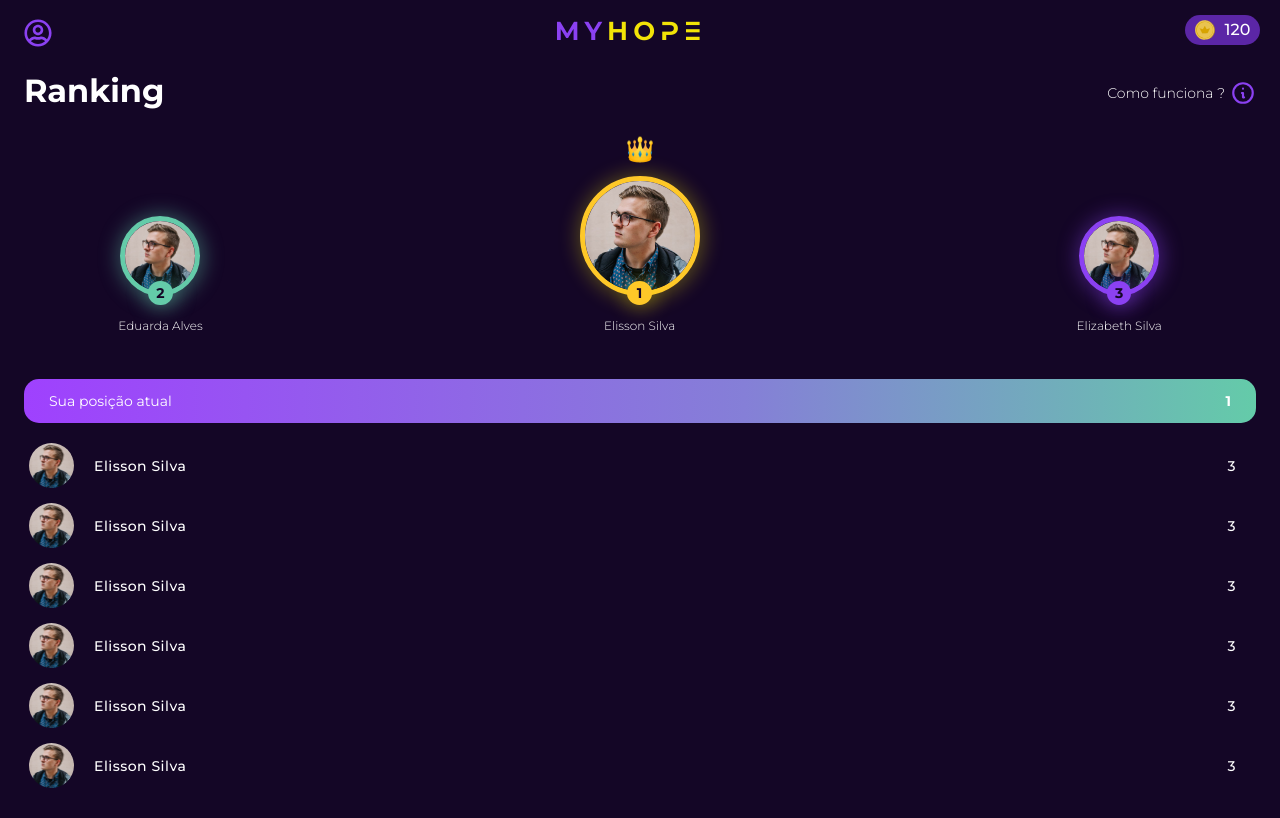
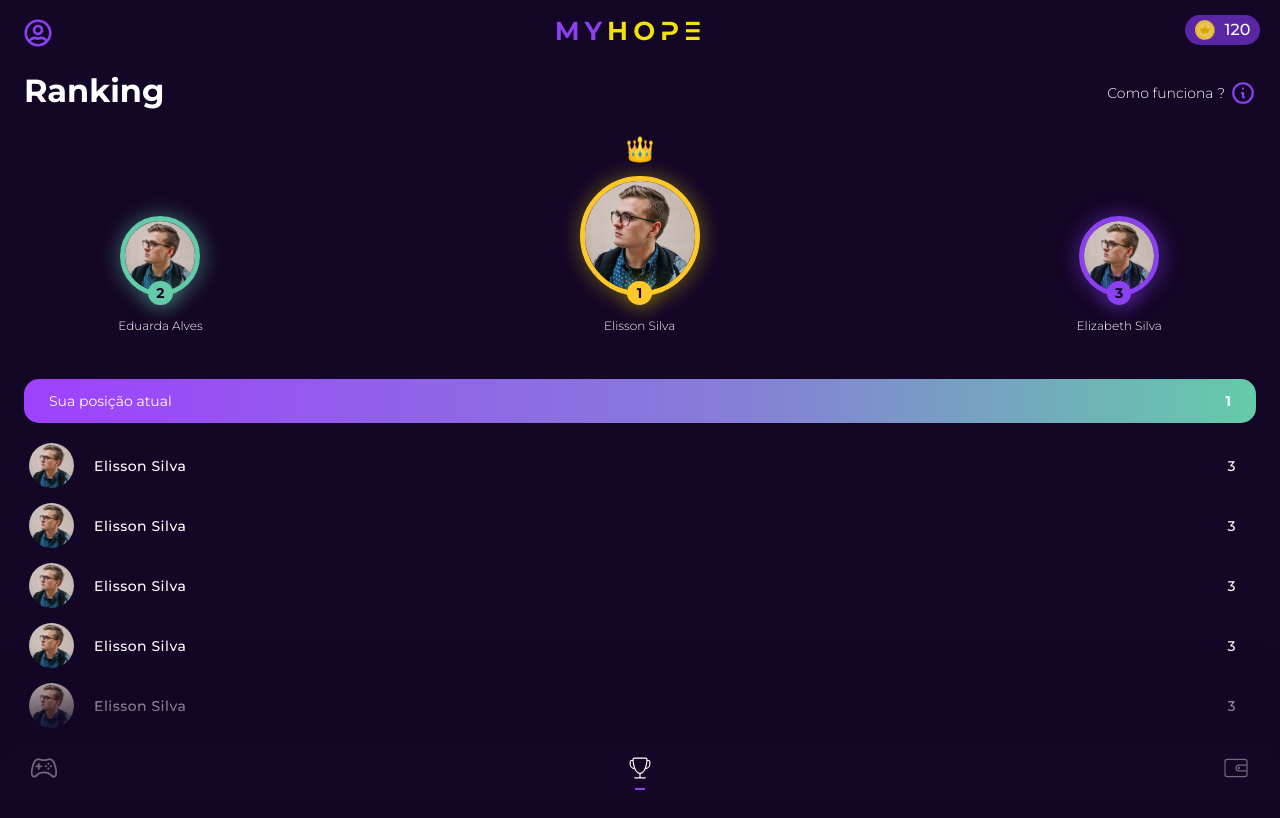
Before and after one commit to elissonalvesilva/myhope, a React (Create React App) app in the folder front/: page /ranking in a window 1280 px wide. Built offline with nearby package versions, Linux system fonts and the light colour scheme.

Commit message:
feat: created footer

```diff
--- a/front/src/components/Container/index.js
+++ b/front/src/components/Container/index.js
@@ -1,3 +1,4 @@
+import Footer from '../Footer';
 import Navbar from '../Navbar';
 
 export default function Container({ children }) {
@@ -5,6 +6,7 @@ export default function Container({ children }) {
     <>
       <Navbar />
       {children}
+      <Footer/>
     </>
   )
 }
--- /dev/null
+++ b/front/src/components/Footer/index.js
@@ -0,0 +1,27 @@
+import { IoGameControllerOutline } from 'react-icons/io5';
+import { CiTrophy } from 'react-icons/ci';
+import { CiWallet } from 'react-icons/ci';
+
+import {
+  Content,
+  Menu,
+  MenuItem,
+} from './style';
+
+export default function Footer() {
+  return (
+    <Content>
+      <Menu>
+        <MenuItem className='inactive'>
+          <IoGameControllerOutline />
+        </MenuItem>
+        <MenuItem className='active'>
+          <CiTrophy />
+        </MenuItem>
+        <MenuItem className='inactive'>
+          <CiWallet/>
+        </MenuItem>
+      </Menu>
+    </Content>
+  )
+}
--- /dev/null
+++ b/front/src/components/Footer/style.js
@@ -0,0 +1,54 @@
+import styled from 'styled-components';
+import { Colors } from '../../styles/colors';
+
+const Content = styled.div`
+  position: fixed;
+  bottom: 0;
+  background-color: ${Colors.BackgroundColorPrimary};
+  -webkit-box-shadow: -1px -34px 54px 0px rgba(20, 6, 38, 09);
+  -moz-box-shadow: -1px -34px 54px 0px rgba(20, 6, 38, 09);
+  box-shadow: -1px -34px 54px 0px rgba(20, 6, 38, 09);
+  height: 60px;
+  width: 100vw;
+  display: flex;
+  justify-content: space-between;
+  align-items: center;
+  padding: 0 30px;
+  border-radius: 30px 30px 0 0;
+`
+
+const Menu = styled.ul`
+  width: 100%;
+  display: flex;
+  justify-content: space-between;
+  align-items: center;
+`
+
+const MenuItem = styled.li`
+  font-size: 28px;
+  &.inactive {
+    color: rgba(255, 255, 255, 0.4);
+  }
+  &.active {
+    color: ${Colors.White};
+    position: relative;
+    &::after {
+      content: "";
+      position: absolute;
+      bottom: -18px;
+      left: 9px;
+      display: inline-block;
+      height: 0.5em;
+      vertical-align: bottom;
+      width: 10px;
+      border-top: 2.5px solid ${Colors.Purple};
+      border-radius: 1px;
+    }
+  }
+`
+
+export {
+  Content,
+  Menu,
+  MenuItem,
+}
```
